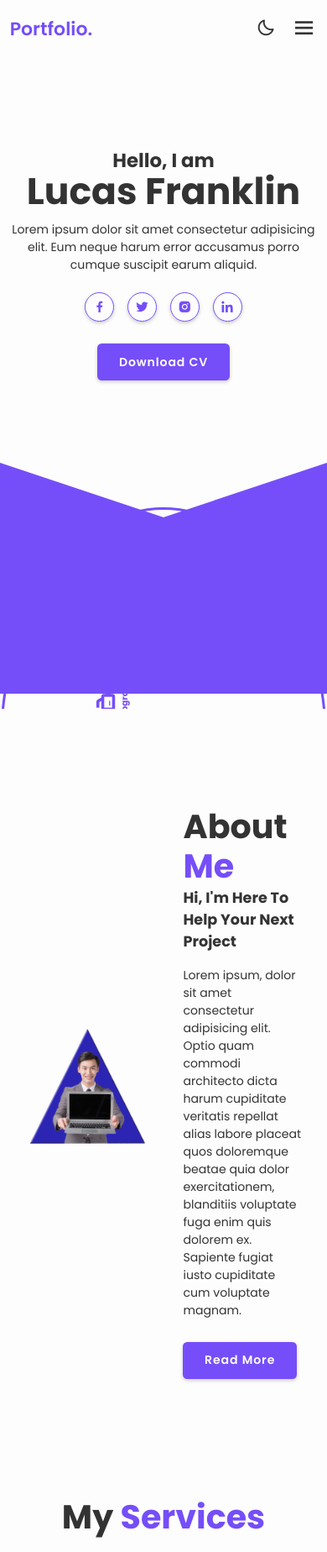
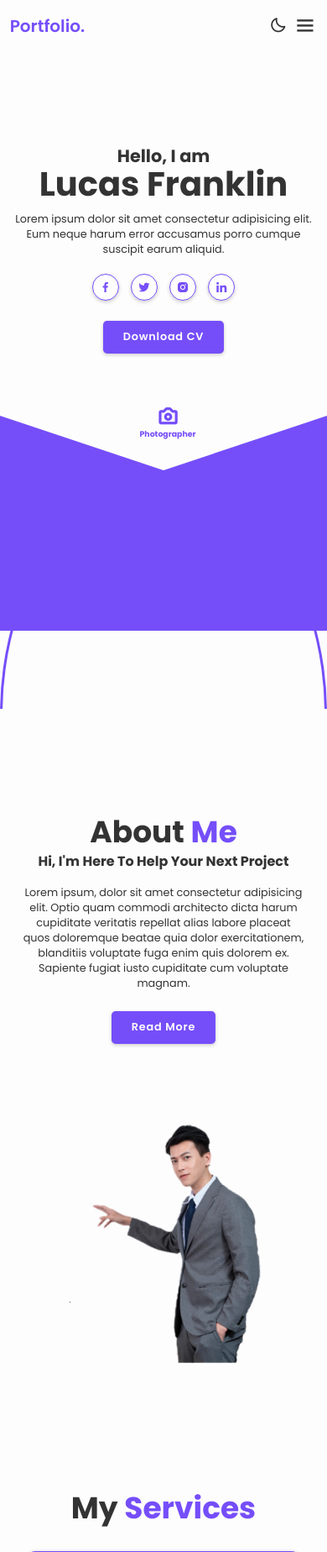
Before and after one commit to Meysa0356/Meysa0356, a PHP site: page / in a window 390 px wide. Shown: the top 1848 px of the page at 84% size. Run offline with PHP 8.4, Linux system fonts and the light colour scheme.

Commit message:
Perubahan 15

```diff
--- a/css/style.css
+++ b/css/style.css
@@ -17,6 +17,12 @@
     --main-color: #754ef9;
     --white-color: #fdfdfd;
     --shadow-color: rgba(0, 0, 0, .2);
+}
+
+.dark-mode{
+    --bg-color: #0b061f;
+    --text-color: #fdfdfd;
+    --shadow-color: rgba(0, 0, 0, .7);
 }
 
 html{
@@ -766,4 +772,95 @@ span{
         transform: rotate(90deg) translate(-50%, 50%) scaleY(3);
         border-width: 23.9rem;
     }
+
+    .about{
+        flex-direction: column-reverse;
+        text-align: center;
+    }
+
+    .about-content h2{
+        text-align: center;
+    }
+
+    .about-img img{
+        width: 70vw;
+        margin-top: -2rem;
+    }
+
+    .services h2,
+    .portfolio h2{
+        margin-bottom: 3rem;
+    }
+
+    .portfolio .portfolio-container{
+        grid-template-columns: repeat(2, 1fr);
+    }
+
+    .testimonial-container .testimonial-wrapper{
+        padding: 5rem 0;
+    }
+
+    .testimonial-content .testimonial-slide{
+        padding: 3rem 2rem;
+    }
+
+    .testimonial-box .swiper-button-next,
+    .testimonial-box .swiper-button-prev{
+        display: none;
+    }
 }
+
+@media (max-width: 617px) {
+    .portfolio .portfolio-container{
+        grid-template-columns: 1fr;
+    }
+}
+
+@media (max-width: 450px) {
+    html{
+        font-size: 50%;
+    }
+
+    #darkMode-icon{
+        right: 6rem;
+    }
+
+    .home{
+        padding: 0 3% 30rem;
+    }
+
+    .home .profession-box .profession:nth-child(1) {
+        transform: rotate(-90deg) translate(-110px, -220px);
+    }
+
+    .home .profession-box .profession:nth-child(2) {
+        transform: rotate(0deg) translate(5px, -335px);
+    }
+
+    .home .profession-box .profession:nth-child(3){
+        transform: rotate(90deg) translate(-105px, -440px);
+    }
+
+    .home .profession-box .profession:nth-child(4) {
+        transform: rotate(180deg) translate(-210px, -335px);
+    }
+
+    .contact form .input-box input{
+        width: 100%;
+    }
+}
+
+@media (max-width: 365px) {
+    .about-img img{
+        width: 90vw;
+    }
+
+    .footer{
+        flex-direction: column-reverse;
+    }
+
+    .footer p{
+        text-align: center;
+        margin-top: 2rem;
+    }
+}
--- a/index.html
+++ b/index.html
@@ -90,7 +90,7 @@
     <!-- about section design -->
     <section class="about" id="about">
       <div class="about-img">
-        <img src="img/profile.png" alt="" />
+        <img src="img/homee.png" alt="" />
       </div>
 
       <div class="about-content">
@@ -152,19 +152,6 @@
       <h2 class="heading">Latest <span>Project</span></h2>
 
       <div class="portfolio-container">
-        <div class="portfolio-box">
-          <img src="img/portfolio1.jpg" alt="" />
-
-          <div class="portfolio-layer">
-            <h4>Web Design</h4>
-            <p>
-              Lorem ipsum, dolor sit amet consectetur adipisicing elit. Magnam,
-              cupiditate quasi.
-            </p>
-            <a href="#"><i class="bx bx-link-external"></i></a>
-          </div>
-        </div>
-
         <div class="portfolio-box">
           <img src="img/portfolio1.jpg" alt="" />
 
@@ -335,10 +322,13 @@
       </div>
     </footer>
 
+    <!-- scroll reveal -->
+
 
 
     <!-- swiper js -->
     <script src="https://cdn.jsdelivr.net/npm/swiper@9/swiper-bundle.min.js"></script>
+
     <!-- custom js -->
     <script src="js/script.js"></script>
   </body>
--- a/js/script.js
+++ b/js/script.js
@@ -52,3 +52,21 @@ var swiper = new Swiper(".mySwiper", {
         prevEl: ".swiper-button-prev",
     },
 });
+
+// dark ligth mode
+let darkModeIcon = document.querySelector('#darkMode-icon');
+
+darkModeIcon.onclick = () => {
+    darkModeIcon.classList.toogle('bx-sun');
+    document.body.classList.toogle('dark-mode');
+}
+
+// scroll reveal
+ScrollReveal({
+    reset: true,
+    distance: '80px',
+    duration: 2000,
+    delay: 200
+});
+
+ScrollReveal().reveal('.home-content, .heading', { origin: 'top' });
```
